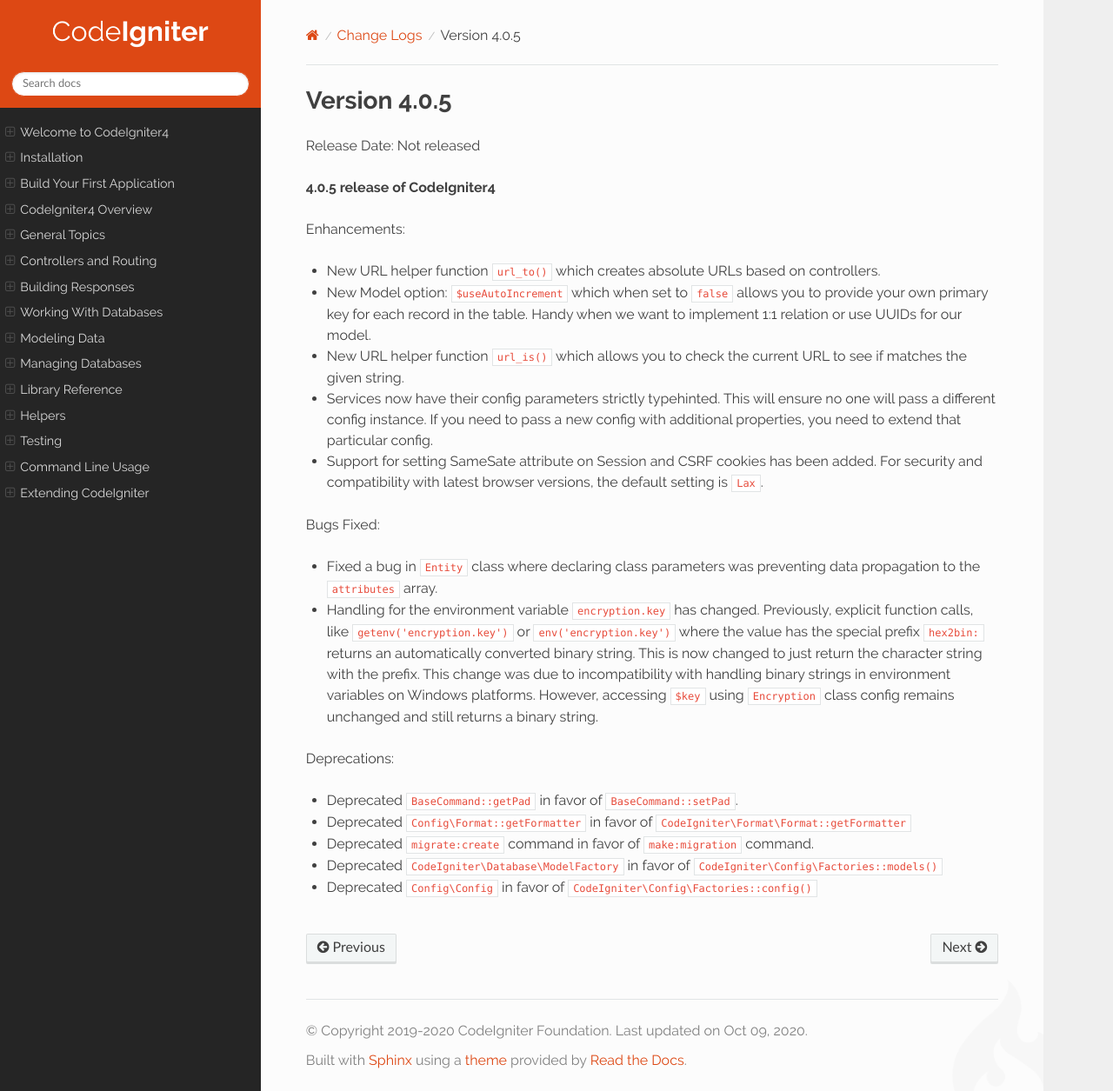
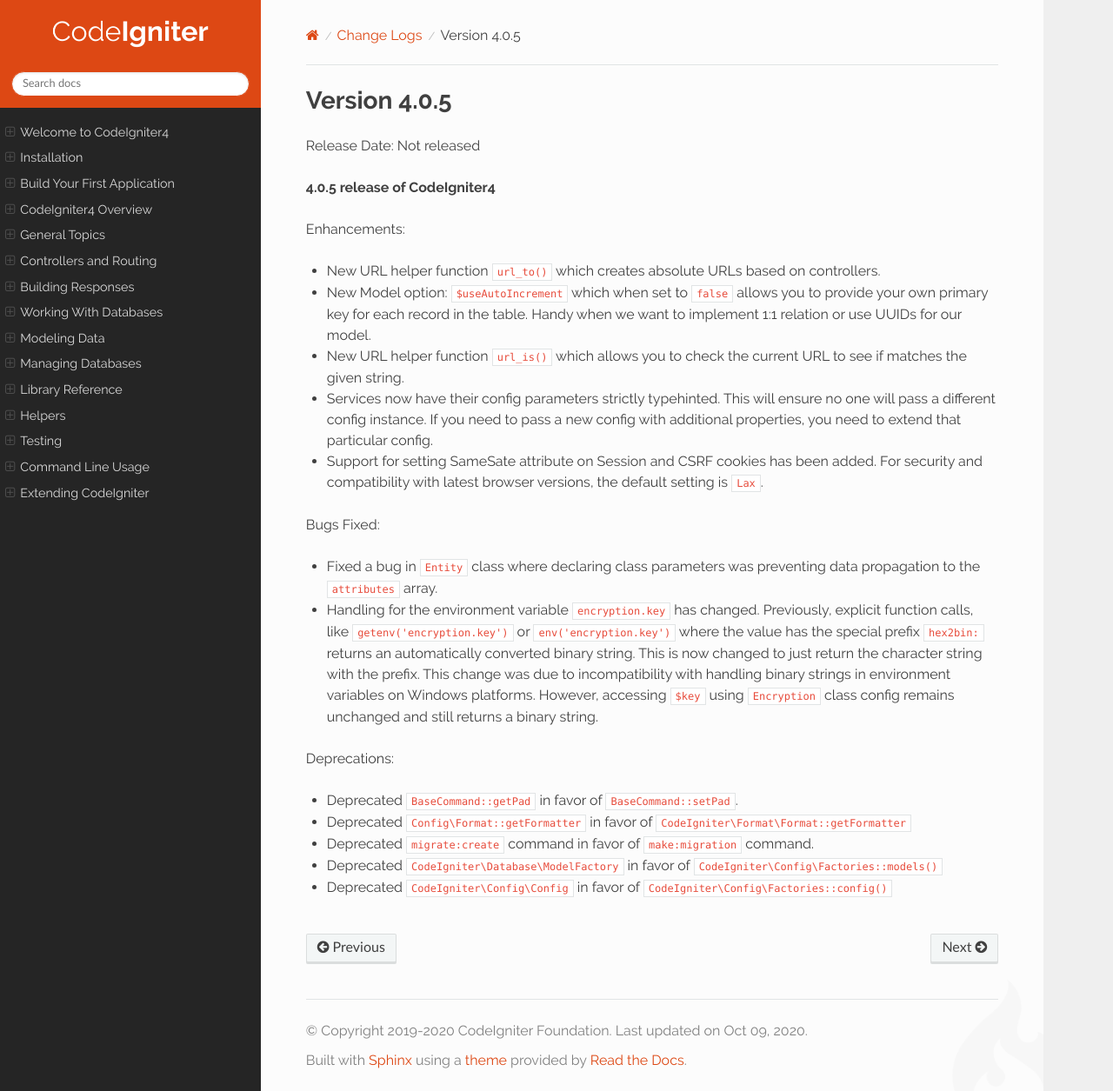
Before and after one commit to NEKOGET/ci4_user_guide_src, a Sphinx documentation site: the page built from source/changelogs/v4.0.5.rst, in a window 1280 px wide and 1255 px high. Shown: the whole window at 87% size. Built offline with Sphinx 7.4.7 and the Read the Docs theme 2.0.0, drawn with Linux system fonts in a browser that asks for light colours.

Commit message:
Correct the namespace
Co-authored-by: John Paul E. Balandan, CPA <51850998+paulbalandan@users.noreply.github.com>

```diff
--- a/source/changelogs/v4.0.5.rst
+++ b/source/changelogs/v4.0.5.rst
@@ -24,4 +24,4 @@ Deprecations:
 - Deprecated ``Config\Format::getFormatter`` in favor of ``CodeIgniter\Format\Format::getFormatter``
 - Deprecated ``migrate:create`` command in favor of ``make:migration`` command.
 - Deprecated ``CodeIgniter\Database\ModelFactory`` in favor of ``CodeIgniter\Config\Factories::models()``
-- Deprecated ``Config\Config`` in favor of ``CodeIgniter\Config\Factories::config()``
+- Deprecated ``CodeIgniter\Config\Config`` in favor of ``CodeIgniter\Config\Factories::config()``
```
